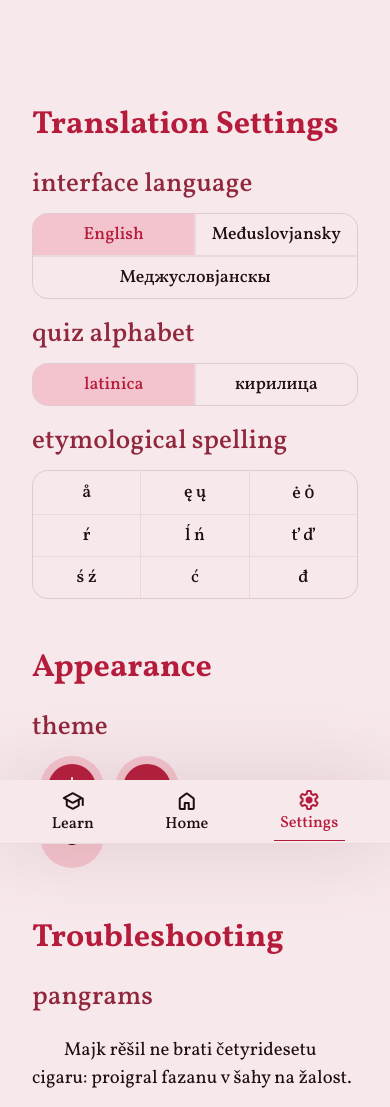
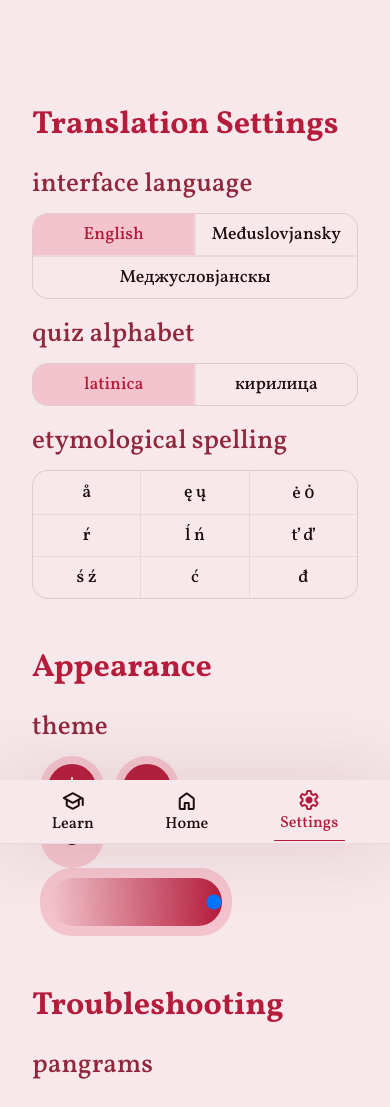
Before and after one commit to amsuu/INDP, an Angular app: page /settings in a window 390 px wide. Shown: the top 1107 px of the page. Built offline with nearby package versions, Linux system fonts and the light colour scheme.

Commit message:
desaturation-slider-nomobile

```diff
--- a/src/app/app.module.ts
+++ b/src/app/app.module.ts
@@ -23,6 +23,7 @@ import { HueSelectorComponent } from './hue-selector/hue-selector.component';
 import { SentenceExampleComponent } from './sentence-example/sentence-example.component';
 import { TheoryLearnPageComponent } from './theory-learn-page/theory-learn-page.component';
 import { PageNavigationMenuContentComponent } from './page-navigation-menu-content/page-navigation-menu-content.component';
+import { DesaturationSliderComponent } from './desaturation-slider/desaturation-slider.component';
 
 @NgModule({
   declarations: [
@@ -47,10 +48,11 @@ import { PageNavigationMenuContentComponent } from './page-navigation-menu-conte
     SentenceExampleComponent,
     TheoryLearnPageComponent,
     PageNavigationMenuContentComponent,
+    DesaturationSliderComponent,
   ],
   imports: [
     BrowserModule,
-    AppRoutingModule
+    AppRoutingModule,
   ],
   providers: [],
   bootstrap: [AppComponent]
--- /dev/null
+++ b/src/app/desaturation-slider/desaturation-slider.component.html
@@ -0,0 +1,6 @@
+<div class="wrapper">
+    <input type="range" min="0" max="100" #range
+      name="desaturation-slider" [value]="value"
+      (input)="handler(range)"
+    >
+</div>
--- /dev/null
+++ b/src/app/desaturation-slider/desaturation-slider.component.scss
@@ -0,0 +1,37 @@
+@import 'src/variables';
+
+.wrapper {
+    margin-inline-start: 1rem;
+    border-radius: 2rem;
+    padding: 0.5rem;
+    background-color: var(--secondary20);
+    display: inline-flex;
+    flex-flow: row nowrap;
+    justify-content: center;
+    align-items: center;
+    width: 12rem;
+    input {
+        width: 100%;  // cm7b5-fmaj7
+        border-radius: 1.5rem;
+        appearance: none;
+        background: linear-gradient(to right,
+            var(--secondary20), var(--accent)
+        );
+        height: 3rem;
+        overflow: hidden;
+        border: none;
+        &::-webkit-slider-thumb, &::-moz-range-thumb {
+            height: 3.5rem;
+            width:  1rem;
+            background-color: var(--secondary20);
+            border: none;
+        }
+    }
+}
+
+// phone screens
+@media only screen and (max-width: $main-element-width--phone) {
+    .wrapper {
+        margin-inline-start: 0.5rem;
+    }
+}
--- /dev/null
+++ b/src/app/desaturation-slider/desaturation-slider.component.ts
@@ -0,0 +1,33 @@
+import { Component, OnInit } from '@angular/core';
+
+@Component({
+  selector: 'app-desaturation-slider',
+  templateUrl: './desaturation-slider.component.html',
+  styleUrl: './desaturation-slider.component.scss'
+})
+export class DesaturationSliderComponent {
+
+  constructor() { }
+
+  ngOnInit() {
+    this.value = +(localStorage.getItem('desaturation') || '100');
+    console.log(this.value);
+    this.updateUI(this.value);
+  }
+
+  updateUI(value: number) {
+    document.documentElement.style.filter = `
+      saturate(${value}%)
+      brightness(${152 - (16.44 * (Math.pow(value, 1/4)))}%)
+    `;
+  }
+
+  value: number = 100;
+
+  handler(range: HTMLInputElement) {
+    this.value = +range.value;
+    localStorage.setItem('desaturation', `${this.value}`);
+    this.updateUI(this.value);
+    console.log(this.value);
+  }
+}
--- a/src/app/settings/settings.component.html
+++ b/src/app/settings/settings.component.html
@@ -57,7 +57,9 @@
     <app-theme-selector></app-theme-selector>
     <app-hue-selector></app-hue-selector>
 </div>
-
+<div class="row">
+    <app-desaturation-slider></app-desaturation-slider>
+</div>
 
 <!-- <h2 id="localizations">localizations</h2> -->
 <!-- <app-segmented-single-selection id="localization"
```
Also changed, not shown: src/app/desaturation-service.service.ts (added, +11 -0 lines), 2 other files (tests, documents, lock files or other folders).
